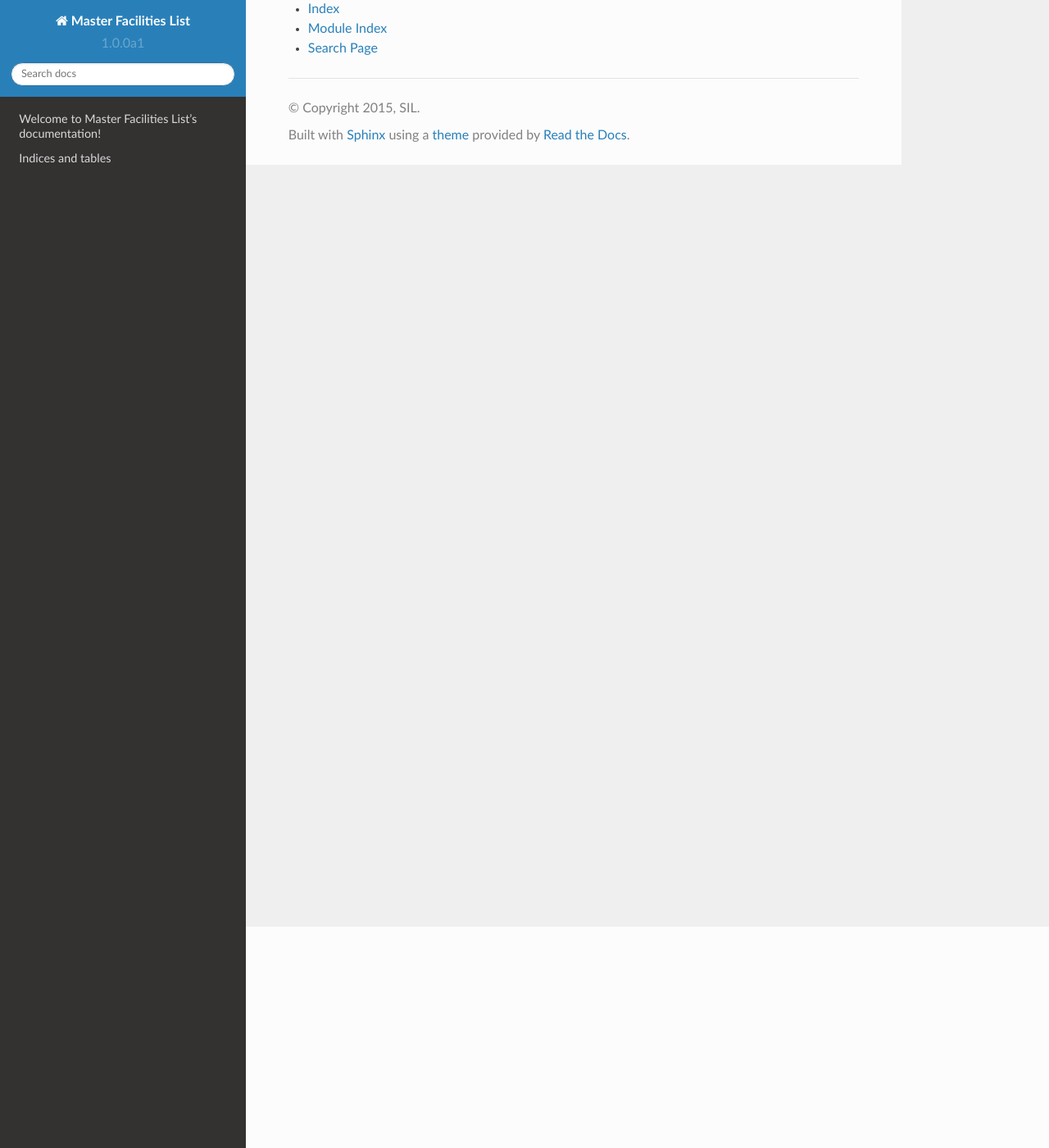
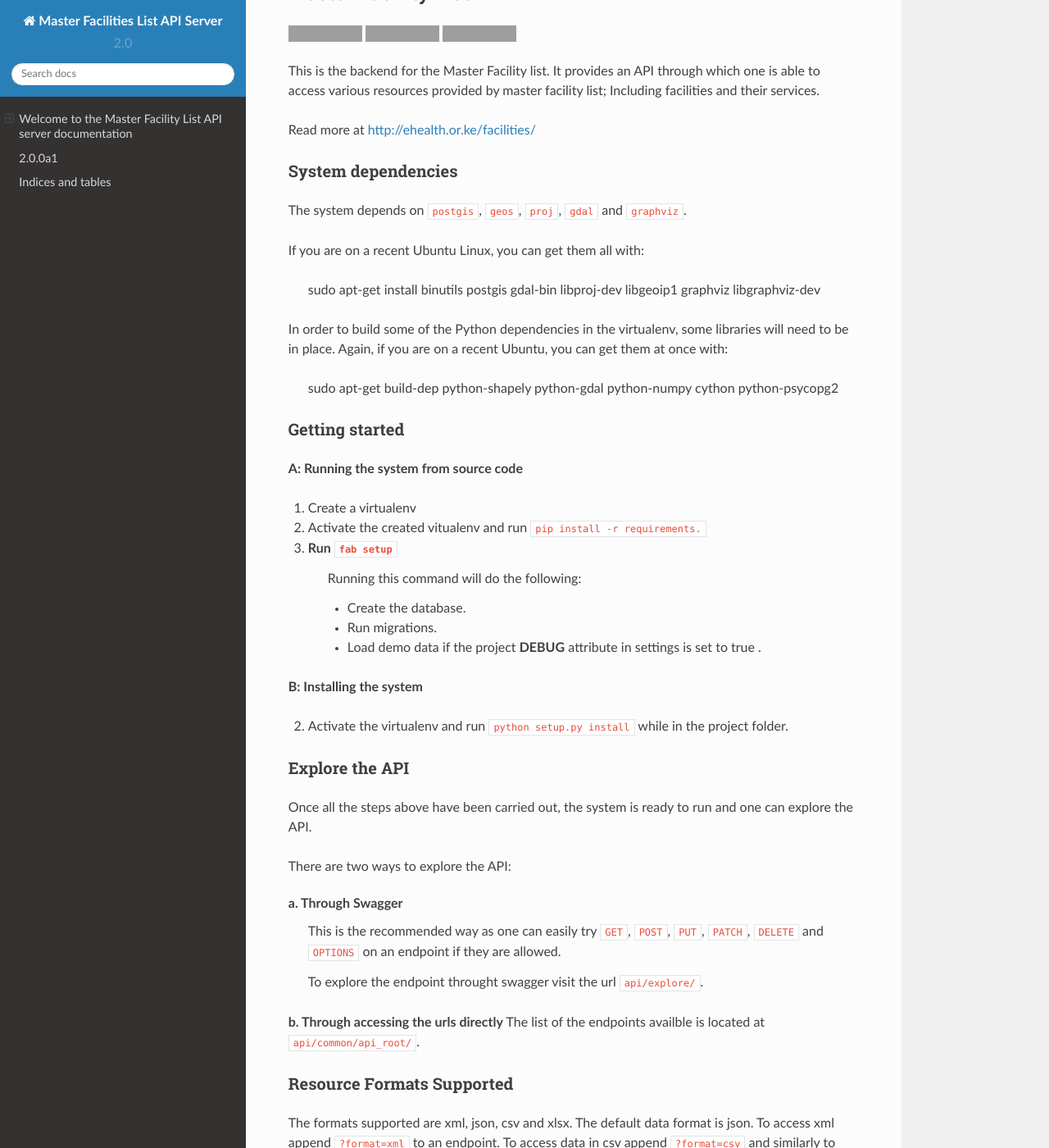
Before and after one commit to MasterFacilityList/mfl_api, a Sphinx documentation site: the page built from docs/index.rst, in a window 1280 px wide and 1400 px high, scrolled down 270 px. Shown: the whole window at 82% size. Built offline with Sphinx 7.4.7 and the Read the Docs theme 2.0.0, drawn with Linux system fonts in a browser that asks for light colours; some of the changed text lies outside the part shown; grey boxes are pictures that could not be loaded.

Commit message:
Minor documentation tweaks

```diff
--- a/README.rst
+++ b/README.rst
@@ -6,6 +6,10 @@ Master Facility List API
 
 .. image:: https://badge.fury.io/py/mfl.svg
     :target: http://badge.fury.io/py/mfl
+
+.. image:: https://readthedocs.org/projects/mfl-api/badge/?version=latest
+    :target: https://readthedocs.org/projects/mfl-api/?badge=latest
+    :alt: Documentation Status
 
 This is the backend for the Master Facility list.
 It provides an API through which one is able to access various resources provided by master facility list; Including facilities and their services.
--- a/docs/conf.py
+++ b/docs/conf.py
@@ -1,16 +1,4 @@
 # -*- coding: utf-8 -*-
-#
-# Master Facilities List documentation build configuration file, created by
-# sphinx-quickstart on Wed Feb  4 16:15:05 2015.
-#
-# This file is execfile()d with the current directory set to its
-# containing dir.
-#
-# Note that not all possible configuration values are present in this
-# autogenerated file.
-#
-# All configuration values have a default; values that are commented out
-# serve to show the default.
 
 import sys
 import os
@@ -46,17 +34,17 @@ source_suffix = '.rst'
 master_doc = 'index'
 
 # General information about the project.
-project = u'Master Facilities List'
-copyright = u'2015, SIL'
+project = u'Master Facilities List API Server'
+copyright = u'2015, Ministry of Health, Kenya'
 
 # The version info for the project you're documenting, acts as replacement for
 # |version| and |release|, also used in various other places throughout the
 # built documents.
 #
 # The short X.Y version.
-version = '1.0.0a1'
+version = '2.0'
 # The full version, including alpha/beta/rc tags.
-release = '1.0.0a1'
+release = '2.0.0a1'
 
 # The language for content autogenerated by Sphinx. Refer to documentation
 # for a list of supported languages.
@@ -179,7 +167,7 @@ html_static_path = ['_static']
 #html_file_suffix = None
 
 # Output file base name for HTML help builder.
-htmlhelp_basename = 'Master Facilities Listdoc'
+htmlhelp_basename = 'Master Facilities List API Documentation'
 
 
 # -- Options for LaTeX output ---------------------------------------------
--- a/docs/index.rst
+++ b/docs/index.rst
@@ -1,10 +1,12 @@
-.. Master Facilities List documentation master file, created by
-   sphinx-quickstart on Wed Feb  4 16:15:05 2015.
-   You can adapt this file completely to your liking, but it should at least
-   contain the root `toctree` directive.
+Welcome to the Master Facility List API server documentation
+==============================================================
 
-Welcome to Master Facilities List's documentation!
-===========================================================
+:Version: |version|
+
+
+.. include:: ../README.rst
+
+.. include:: ../CHANGELOG.rst
 
 Contents:
 
```
Also changed, not shown: 1 other file.
